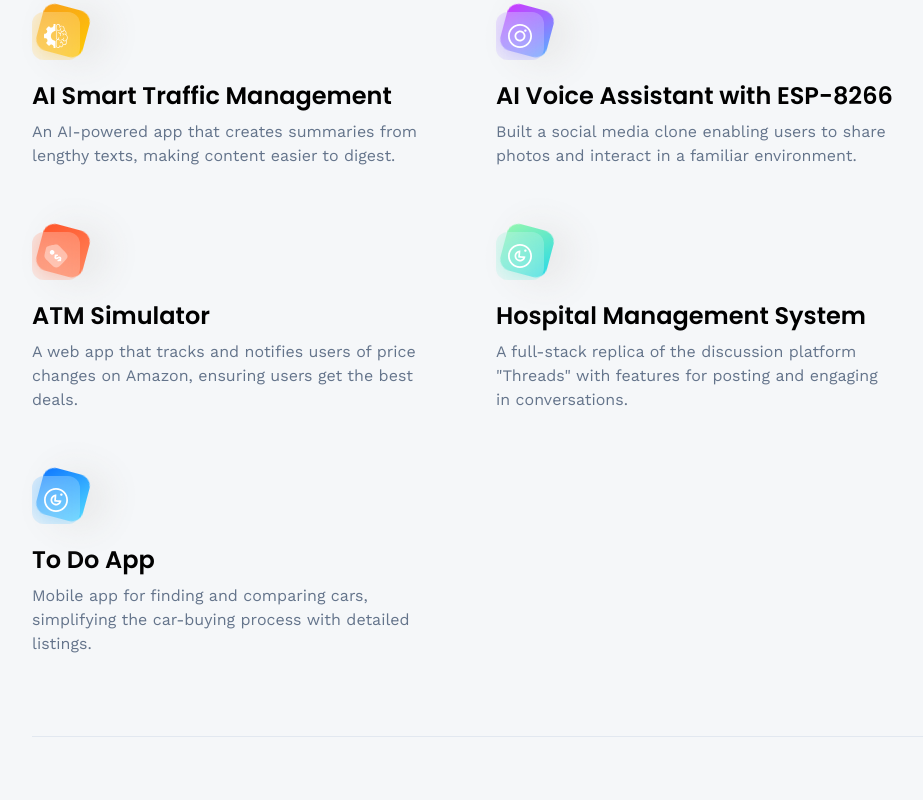
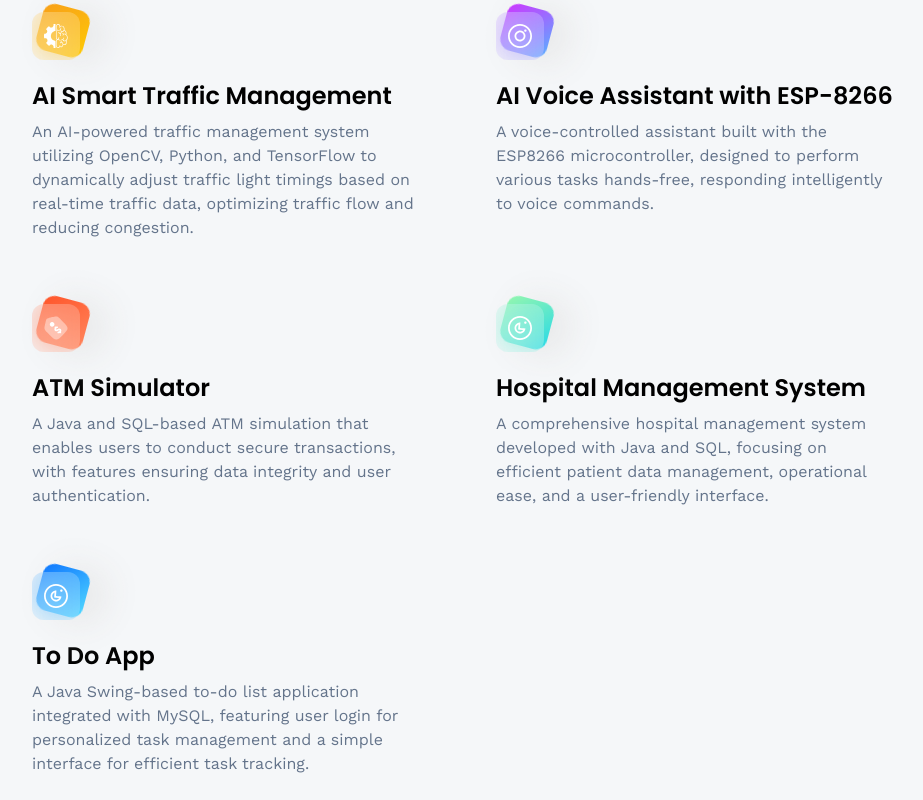
Before and after one commit to Tarunkumar060106/tarunkumar-sivakumar-portfolio, a React (Vite) app: page /projects in a window 1280 px wide. Shown: the part 400-1200 px from the top of the page, without its empty margins (160-1083 px from the left). Built offline with nearby package versions, Linux system fonts and the light colour scheme; the HTML template or start-up script is replaced by a standard one.

Commit message:
project description updated

```diff
--- a/src/constants/index.js
+++ b/src/constants/index.js
@@ -178,35 +178,35 @@ export const projects = [
         iconUrl: summiz,
         theme: 'btn-back-yellow',
         name: 'AI Smart Traffic Management',
-        description: 'An AI-powered app that creates summaries from lengthy texts, making content easier to digest.',
+        description: 'An AI-powered traffic management system utilizing OpenCV, Python, and TensorFlow to dynamically adjust traffic light timings based on real-time traffic data, optimizing traffic flow and reducing congestion.',
         link: 'https://github.com/YourGitHubUsername/project_ai_summarizer',
     },
     {
         iconUrl: snapgram,
         theme: 'btn-back-pink',
         name: 'AI Voice Assistant with ESP-8266',
-        description: 'Built a social media clone enabling users to share photos and interact in a familiar environment.',
+        description: 'A voice-controlled assistant built with the ESP8266 microcontroller, designed to perform various tasks hands-free, responding intelligently to voice commands.',
         link: 'https://github.com/YourGitHubUsername/social_media_app',
     },
     {
         iconUrl: pricewise,
         theme: 'btn-back-red',
         name: 'ATM Simulator',
-        description: 'A web app that tracks and notifies users of price changes on Amazon, ensuring users get the best deals.',
+        description: 'A Java and SQL-based ATM simulation that enables users to conduct secure transactions, with features ensuring data integrity and user authentication.',
         link: 'https://github.com/YourGitHubUsername/pricewise',
     },
     {
         iconUrl: threads,
         theme: 'btn-back-green',
         name: 'Hospital Management System',
-        description: 'A full-stack replica of the discussion platform "Threads" with features for posting and engaging in conversations.',
+        description: 'A comprehensive hospital management system developed with Java and SQL, focusing on efficient patient data management, operational ease, and a user-friendly interface.',
         link: 'https://github.com/YourGitHubUsername/threads',
     },
     {
         iconUrl: threads,
         theme: 'btn-back-blue',
         name: 'To Do App',
-        description: 'Mobile app for finding and comparing cars, simplifying the car-buying process with detailed listings.',
+        description: 'A Java Swing-based to-do list application integrated with MySQL, featuring user login for personalized task management and a simple interface for efficient task tracking.',
         link: 'https://github.com/YourGitHubUsername/project_car_showcase',
     },
 ];
```
